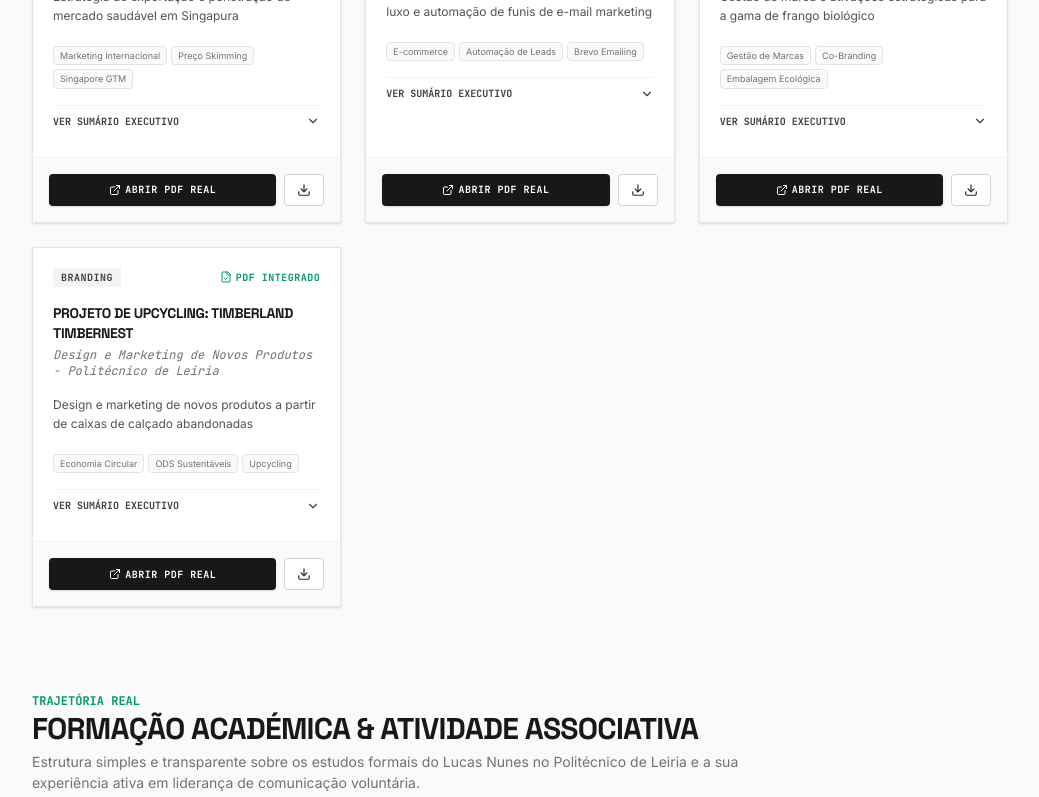
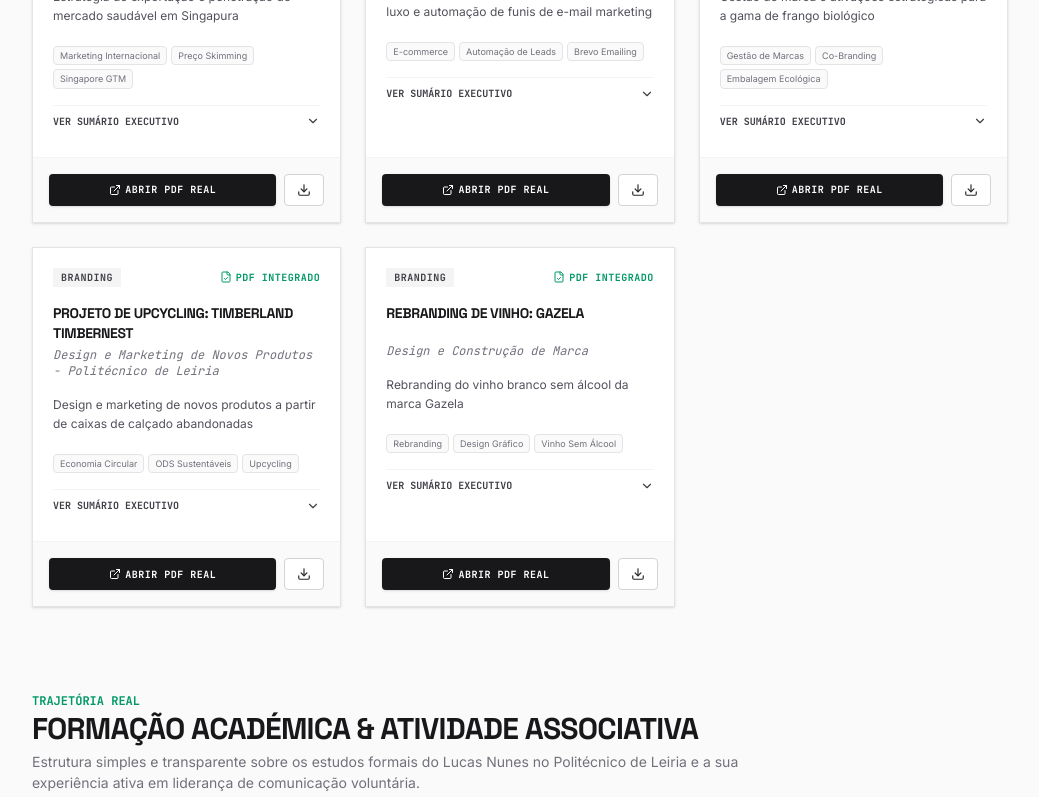
Before and after one commit to lucasnunesatwork/Lucas-Nunes-CV, a React (Vite) app: page / in a window 1280 px wide. Shown: the part 2000-2797 px from the top of the page, without its empty margins (120-1159 px from the left). Built offline with nearby package versions, Linux system fonts and the light colour scheme; a web font is replaced by a local one.

Commit message:
feat: add Gazela rebranding project
Update project count and project data to include the Gazela rebranding case study.

```diff
--- a/src/App.tsx
+++ b/src/App.tsx
@@ -47,7 +47,7 @@
     associativeActivity: 'Atividade Associativa',
     associativeRole: 'Presidente da Direção @ Atemphar',
     evidenceProjects: 'Projetos de Evidência',
-    genuineProjectsCount: '7 Projetos Genuínos',
+    genuineProjectsCount: '8 Projetos Genuínos',
     sessionMonitor: 'Monitor de Sessão',
     sessionStarted: 'Sessão iniciada há',
     testimonialsTitle: 'O que dizem sobre mim',
@@ -62,7 +62,7 @@
     testimonial3Role: 'Chief People Officer, LEADZAI',
     projectsHeading: 'Evidência Técnica Académica',
     projectsTitle: 'Grelha de Projetos e Relatórios',
-    projectsDescription: 'Estes são os sete projetos genuínos elaborados pelo Lucas. Três deles estão integrados e disponíveis para visualização e descarregamento imediato em formato PDF real (alojados diretamente no servidor).',
+    projectsDescription: 'Estes são os oito projetos genuínos elaborados pelo Lucas. Três deles estão integrados e disponíveis para visualização e descarregamento imediato em formato PDF real (alojados diretamente no servidor).',
     filterLabel: 'Filtros Rápidos:',
     all: 'Todos',
     branding: 'Branding & Produto',
@@ -100,8 +100,8 @@
     analyzeAlignment: 'Analisar a minha sintonia',
     myPerspective: 'A minha perspetiva sincera',
     expDilemma: '1. Dilema da Experiência',
-    perfectMatch: '✓ Sintonia excelente! Se procura alguém dinâmico, motivado e focado em aprender, estou pronto para arregaçar as mangas. No meu percurso académico e associativo já lidei com 7 projetos complexos — estou mais do que preparado para integrar a vossa equipa.',
-    reasonableFair: '✓ Parece-me muito justo. Com a minha experiência como Presidente da Atemphar e o desenvolvimento destes 7 planos de marketing, trago a autonomia e a proatividade de que necessita para um cargo júnior.',
+    perfectMatch: '✓ Sintonia excelente! Se procura alguém dinâmico, motivado e focado em aprender, estou pronto para arregaçar as mangas. No meu percurso académico e associativo já lidei com 8 projetos complexos — estou mais do que preparado para integrar a vossa equipa.',
+    reasonableFair: '✓ Parece-me muito justo. Com a minha experiência como Presidente da Atemphar e o desenvolvimento destes 8 planos de marketing, trago a autonomia e a proatividade de que necessita para um cargo júnior.',
     paradoxDetected: '⚠️ Temos aqui um pequeno paradoxo: Tenho apenas 20 anos. Para cumprir o vosso requisito de {yearsRequired} anos de experiência, teria de ter começado a elaborar planos estratégicos aos {calcAge} anos de idade! No entanto, se espreitar o meu projeto para a Timberland ou para a Folha Skimboards, verá que a minha dedicação e rigor gráfico estão ao nível de um profissional sénior.',
     envMotivation: '2. Ambiente & Motivação',
     pingpongDesc: '🏓 Mesa de Ping-Pong: Adoro jogar, mas com o ritmo das vossas campanhas duvido que tenhamos muito tempo livre! Ainda assim, fica espetacular nas fotos de employer branding no vosso Instagram.',
@@ -116,7 +116,6 @@
     verdictExcel: 'Sintonia Excelente! (Equipa de Alta Performance) 🚀',
     verdictBalanced: 'Sintonia Equilibrada. Prontos para alinhar objetivos!',
     verdictParadox: 'Alerta de Paradoxos. Alinhamento estratégico recomendado ⚠️',
-    footerCourse: 'Politécnico de Leiria (ESTG) • Proibido o uso de jargão e mock-ups sem nexo profissional.',
     hoursSpentText: 's',
     minsAndSecsText: 'm e',
     secText: 's',
@@ -147,7 +146,7 @@
     associativeActivity: 'Association Activity',
     associativeRole: 'President of the Board @ Atemphar',
     evidenceProjects: 'Evidence Projects',
-    genuineProjectsCount: '7 Genuine Projects',
+    genuineProjectsCount: '8 Genuine Projects',
     sessionMonitor: 'Session Monitor',
     sessionStarted: 'Session started',
     testimonialsTitle: 'What they say about me',
@@ -162,7 +161,7 @@
     testimonial3Role: 'Chief People Officer, LEADZAI',
     projectsHeading: 'Academic Technical Evidence',
     projectsTitle: 'Projects & Reports Grid',
-    projectsDescription: 'These are the seven genuine projects developed by Lucas. Three of them are integrated and available for immediate viewing and downloading in real PDF format (hosted directly on the server).',
+    projectsDescription: 'These are the eight genuine projects developed by Lucas. Three of them are integrated and available for immediate viewing and downloading in real PDF format (hosted directly on the server).',
     filterLabel: 'Quick Filters:',
     all: 'All',
     branding: 'Branding & Product',
@@ -200,8 +199,8 @@
     analyzeAlignment: 'Analyze my alignment',
     myPerspective: 'My honest perspective',
     expDilemma: '1. The Experience Dilemma',
-    perfectMatch: '✓ Excellent alignment! If you are looking for someone dynamic, motivated, and eager to learn, I am ready to roll up my sleeves. In my academic and association journey, I have already tackled 7 complex projects — I am more than ready to join your team.',
-    reasonableFair: '✓ Seems very fair to me. With my experience as President of Atemphar and the development of these 7 marketing plans, I bring the autonomy and proactivity you need for a junior role.',
+    perfectMatch: '✓ Excellent alignment! If you are looking for someone dynamic, motivated, and eager to learn, I am ready to roll up my sleeves. In my academic and association journey, I have already tackled 8 complex projects — I am more than ready to join your team.',
+    reasonableFair: '✓ Seems very fair to me. With my experience as President of Atemphar and the development of these 8 marketing plans, I bring the autonomy and proactivity you need for a junior role.',
     paradoxDetected: '⚠️ We have a small paradox here: I am only 20 years old. To meet your requirement of {yearsRequired} years of experience, I would have had to start developing strategic plans at {calcAge} years of age! However, if you look at my project for Timberland or Folha Skimboards, you will see that my dedication and graphic rigor are on par with a senior professional.',
     envMotivation: '2. Environment & Motivation',
     pingpongDesc: '🏓 Ping-Pong Table: I love to play, but with the pace of your campaigns, I doubt we will have much free time! Still, it looks spectacular in the employer branding photos on your Instagram.',
@@ -216,7 +215,6 @@
     verdictExcel: 'Excellent Alignment! (High-Performance Team) 🚀',
     verdictBalanced: 'Balanced Alignment. Ready to align goals!',
     verdictParadox: 'Paradox Alert. Strategic alignment recommended ⚠️',
-    footerCourse: 'Politécnico de Leiria (ESTG) • Corporate jargon and meaningless mock-ups strictly forbidden.',
     hoursSpentText: 's',
     minsAndSecsText: 'm and',
     secText: 's',
@@ -815,7 +813,6 @@
       {/* FOOTER: Minimalista, Elegante e Discreto */}
       <footer className="border-t border-zinc-200 bg-white py-10 mt-12 text-center text-xs font-mono text-zinc-400 space-y-1">
         <p>LUCAS NUNES • {t.cvInteractive}</p>
-        <p className="text-[10px]">{t.footerCourse}</p>
       </footer>
 
     </div>
--- a/src/data.ts
+++ b/src/data.ts
@@ -200,6 +200,30 @@
       metricLabel: 'Alinhamento ODS ONU',
       metricValue: 'ODS 12 & ODS 15',
       pdfUrl: '/Reformulação de embalagem da Timberland para ser mais sustentável_compressed.pdf'
+    },
+    {
+      id: 'gazela-rebranding',
+      category: 'branding',
+      title: 'Rebranding de Vinho: Gazela',
+      subtitle: 'Rebranding do vinho branco sem álcool da marca Gazela',
+      period: 'Design e Construção de Marca',
+      institution: 'Politécnico de Leiria (ESTG)',
+      description: 'Projeto de rebranding para o vinho branco sem álcool da marca Gazela. Criação do manual de construção da marca e manual de normas gráficas.',
+      strategicChallenge: {
+        problem: 'Necessidade de adaptar a marca Gazela para um vinho sem álcool e biológico sem perder a sua essência jovial e autêntica.',
+        insight: 'O elemento gazela remete à pureza (sem álcool) e rapidez, e a cor azul reforça a ausência de álcool, tornando desnecessário um rebranding completo, mas sim um "twist" naturalista.',
+        impact: 'Construção de uma identidade visual baseada no logo original com elementos da natureza (videiras nos cornos da gazela) e adaptação de paleta cromática (Verde-rio, Azul celeste).'
+      },
+      outcomes: [
+        'Desenvolvimento do Manual de Construção da Marca e Manual de Normas Gráficas.',
+        'Definição da paleta cromática focada no biológico (tons de verde) e sem álcool (azul celeste).',
+        'Criação de assinaturas de marca ("A mesma vibe com ZERO% culpa" e "Naturalmente sem culpa").',
+        'Aplicações práticas da marca em packaging (garrafas), merchandising (copos, sacos, canecas, calendário) e social media.'
+      ],
+      tags: ['Rebranding', 'Design Gráfico', 'Vinho Sem Álcool', 'Identidade Visual', 'Packaging'],
+      metricLabel: 'Aplicações Práticas',
+      metricValue: '+10 Formatos',
+      pdfUrl: '/Gazela Manual_compressed.pdf'
     }
   ],
   en: [
@@ -366,6 +390,30 @@
       metricLabel: 'UN SDG Alignment',
       metricValue: 'SDG 12 & SDG 15',
       pdfUrl: '/Reformulação de embalagem da Timberland para ser mais sustentável_compressed.pdf'
+    },
+    {
+      id: 'gazela-rebranding',
+      category: 'branding',
+      title: 'Wine Rebranding: Gazela',
+      subtitle: 'Rebranding of Gazela\'s non-alcoholic white wine',
+      period: 'Brand Design and Construction',
+      institution: 'Politécnico de Leiria (ESTG)',
+      description: 'Rebranding project for Gazela\'s non-alcoholic white wine. Creation of the brand construction manual and graphic standards manual.',
+      strategicChallenge: {
+        problem: 'Need to adapt the Gazela brand for a non-alcoholic and organic wine without losing its jovial and authentic essence.',
+        insight: 'The gazelle element refers to purity (non-alcoholic) and speed, and the color blue reinforces the absence of alcohol, making a complete rebranding unnecessary, but rather a naturalistic "twist".',
+        impact: 'Construction of a visual identity based on the original logo with nature elements (vines on the gazelle\'s horns) and chromatic palette adaptation (River green, Light blue).'
+      },
+      outcomes: [
+        'Development of the Brand Construction Manual and Graphic Standards Manual.',
+        'Definition of the chromatic palette focused on organic (shades of green) and non-alcoholic (light blue).',
+        'Creation of brand signatures ("The same vibe with ZERO% guilt" and "Naturally without guilt").',
+        'Practical applications of the brand in packaging (bottles), merchandising (cups, bags, mugs, calendar) and social media.'
+      ],
+      tags: ['Rebranding', 'Graphic Design', 'Non-Alcoholic Wine', 'Visual Identity', 'Packaging'],
+      metricLabel: 'Practical Applications',
+      metricValue: '+10 Formats',
+      pdfUrl: '/Gazela Manual_compressed.pdf'
     }
   ]
 };
@@ -549,9 +597,9 @@
   pt: [
     {
       title: 'Competência Prática e Académica',
-      description: 'Com apenas 20 anos, o Lucas já é Presidente da Direção da Atemphar e desenhou sete planos estratégicos detalhados para marcas nacionais e globais.',
+      description: 'Com apenas 20 anos, o Lucas já é Presidente da Direção da Atemphar e desenhou oito planos estratégicos detalhados para marcas nacionais e globais.',
       icon: 'Sparkles',
-      metric: '7 Planos Reais',
+      metric: '8 Planos Reais',
       detail: 'De experiência académica e associativa documentada.'
     },
     {
@@ -579,9 +627,9 @@
   en: [
     {
       title: 'Practical & Academic Competence',
-      description: 'At just 20 years old, Lucas is already President of the Board of Atemphar and has designed seven detailed strategic plans for national and global brands.',
+      description: 'At just 20 years old, Lucas is already President of the Board of Atemphar and has designed eight detailed strategic plans for national and global brands.',
       icon: 'Sparkles',
-      metric: '7 Real Plans',
+      metric: '8 Real Plans',
       detail: 'Documented academic and associative experience.'
     },
     {
```
